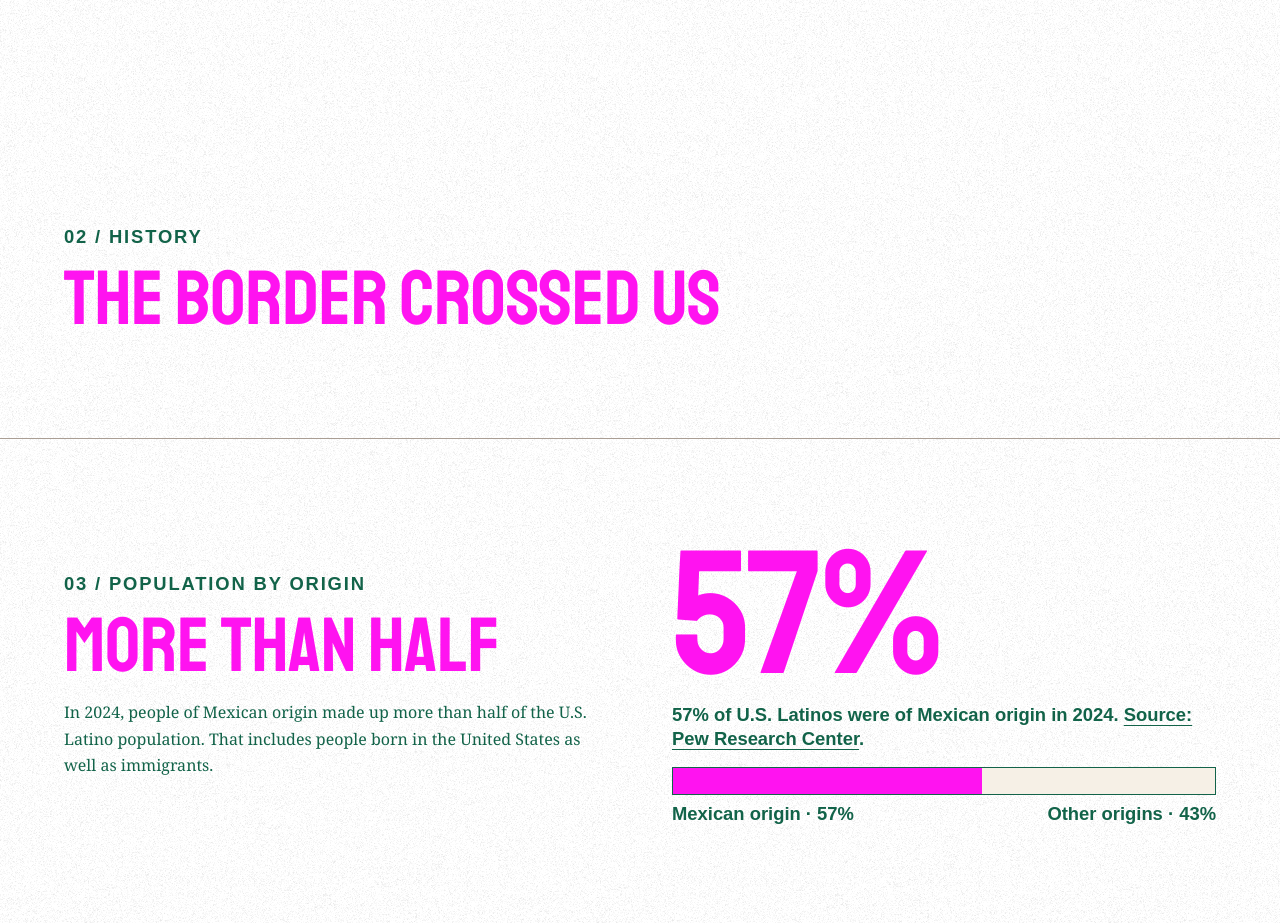
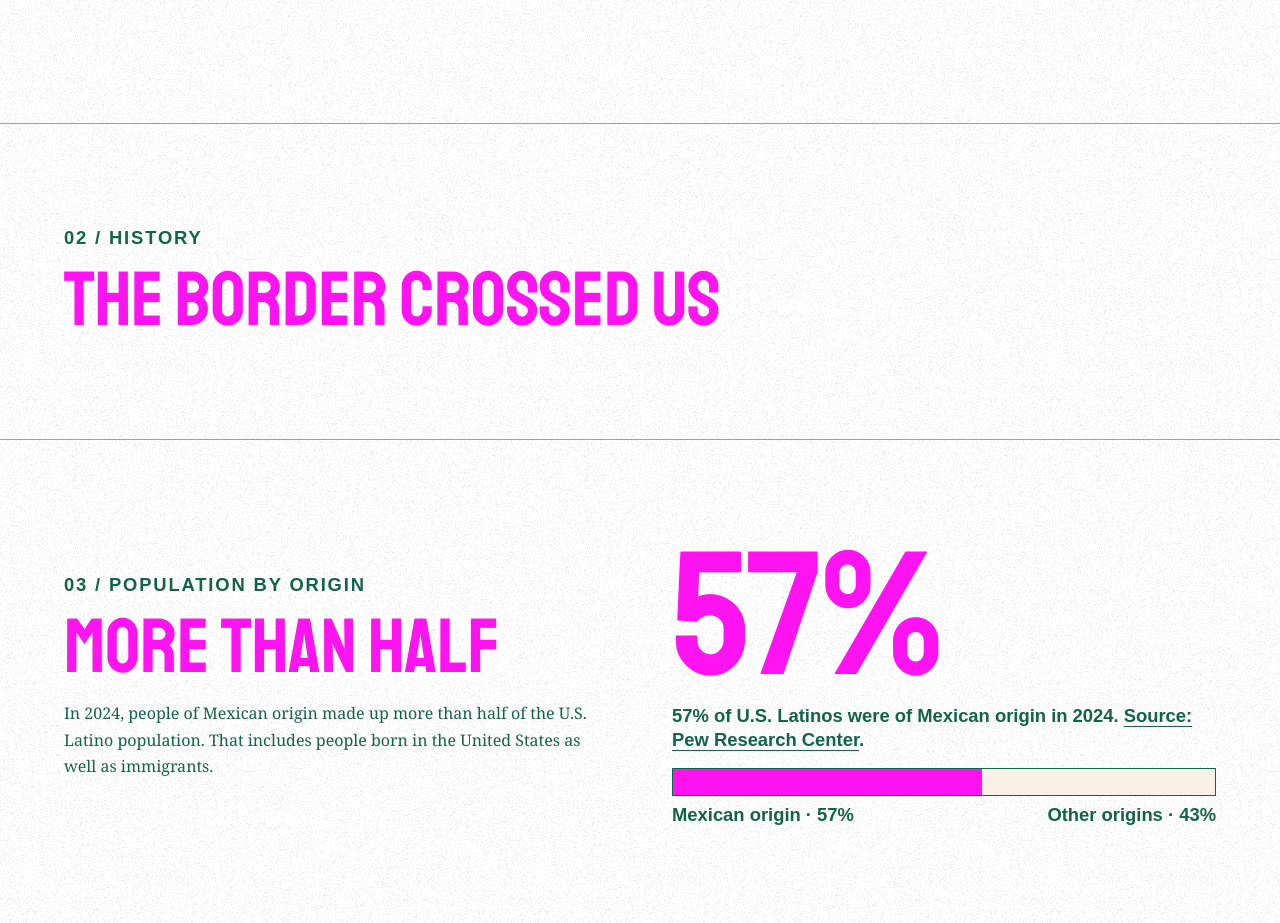
Before and after one commit to thebadcircle1982/america-mexicana, a plain HTML site: page index.html in a window 1280 px wide. Shown: the part 900-1823 px from the top of the page. Drawn offline with Linux system fonts and the light colour scheme; a web font is replaced by a local one.

Commit message:
Add border to .border-story class

```diff
--- a/style.css
+++ b/style.css
@@ -140,3 +140,6 @@ main h3,
     margin: 0;
   }
 }
+.border-story {
+  border-top: 1px solid var(--rule);
+}
```
